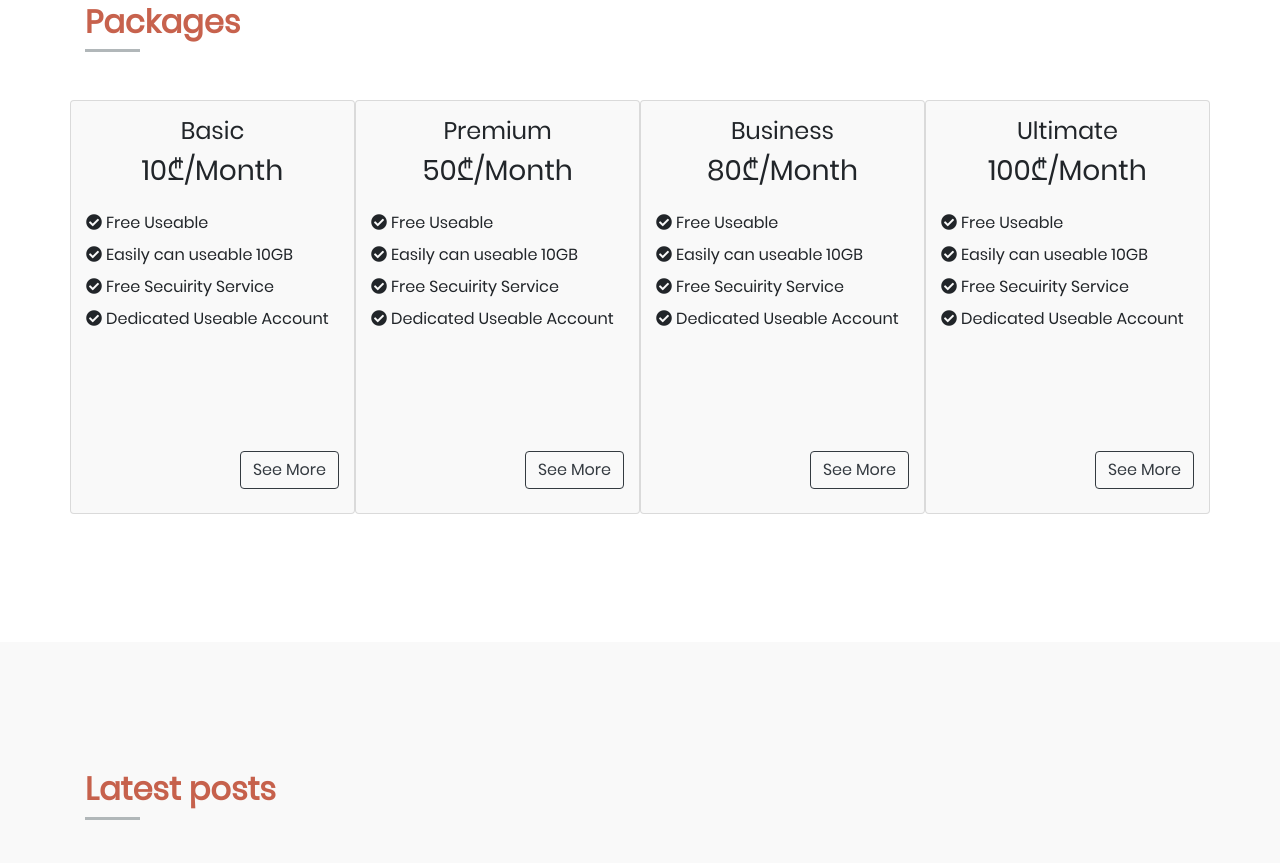
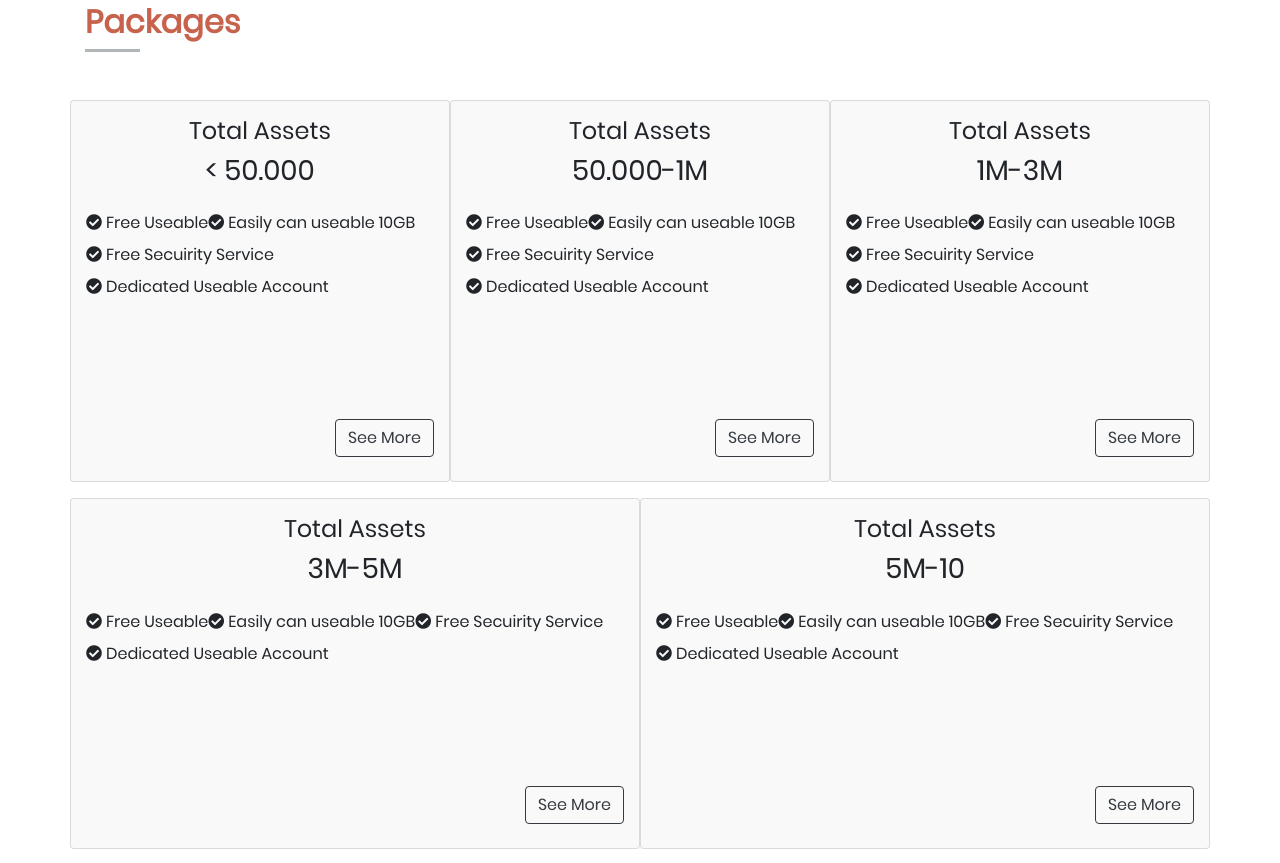
Before and after one commit to DakoMumladze/goifrs.ge, a website: page index.html in a window 1280 px wide. Shown: the part 1184-2047 px from the top of the page. Drawn offline with nearby package versions, Linux system fonts and the light colour scheme.

Commit message:
index.html

```diff
--- a/index.html
+++ b/index.html
@@ -72,11 +72,11 @@
     </section>
     <section class="container services" id="services">
         <h2 class="heading primary-color">Packages</h2>
-        <div class="row">
-            <div class="col-lg-3 card package_box">
+        <div class="row justify-content-around mb-3">
+            <div class="col-lg-4 card package_box">
                 <div class="pricing text-center pt-3 pb-3">
-                    <h4>Basic</h4>
-                    <h3>10₾/Month</h3>
+                    <h4>Total Assets</h4>
+                    <h3> &lt; 50.000</h3>
                 </div>
                 <div class="details pb-3">
                     <ul class="nav">
@@ -102,10 +102,10 @@
                     <a href="#" class="btn btn-outline-dark">See More</a>
                 </div>
             </div>
-            <div class="col-lg-3 card package_box">
+            <div class="col-lg-4 card package_box">
                 <div class="pricing text-center pt-3 pb-3">
-                    <h4>Premium</h4>
-                    <h3>50₾/Month</h3>
+                    <h4>Total Assets</h4>
+                    <h3>50.000-1M</h3>
                 </div>
                 <div class="details pb-3">
                     <ul class="nav">
@@ -131,10 +131,10 @@
                     <a href="#" class="btn btn-outline-dark">See More</a>
                 </div>
             </div>
-            <div class="col-lg-3 package_box card">
+            <div class="col-lg-4 package_box card">
                 <div class="pricing text-center pt-3 pb-3">
-                    <h4>Business</h4>
-                    <h3>80₾/Month</h3>
+                    <h4>Total Assets</h4>
+                    <h3>1M-3M</h3>
                 </div>
                 <div class="details pb-3">
                     <ul class="nav">
@@ -160,10 +160,12 @@
                     <a href="#" class="btn btn-outline-dark">See More</a>
                 </div>
             </div>
-            <div class="col-lg-3 package_box card">
+        </div>
+        <div class="row justify-content-around">
+            <div class="col-lg-6 package_box card">
                 <div class="pricing text-center pt-3 pb-3">
-                    <h4>Ultimate</h4>
-                    <h3>100₾/Month</h3>
+                    <h4>Total Assets</h4>
+                    <h3>3M-5M</h3>
                 </div>
                 <div class="details pb-3">
                     <ul class="nav">
@@ -189,6 +191,39 @@
                     <a href="#" class="btn btn-outline-dark">See More</a>
                 </div>
             </div>
+            <div class="col-lg-6 package_box card">
+                <div class="pricing text-center pt-3 pb-3">
+                    <h4>Total Assets</h4>
+                    <h3>5M-10</h3>
+                </div>
+                <div class="details pb-3">
+                    <ul class="nav">
+                        <li class="nav-item">
+                            <i class="fa fa-check-circle"></i>
+                            Free Useable
+                        </li>
+                        <li class="nav-item">
+                            <i class="fa fa-check-circle"></i>
+                            Easily can useable 10GB
+                        </li>
+                        <li class="nav-item">
+                            <i class="fa fa-check-circle"></i>
+                            Free Secuirity Service
+                        </li>
+                        <li class="nav-item">
+                            <i class="fa fa-check-circle"></i>
+                            Dedicated Useable Account
+                        </li>
+                    </ul>
+                </div>
+                <div class="more pb-4 text-right">
+                    <a href="#" class="btn btn-outline-dark">See More</a>
+                </div>
+            </div>
+        </div>
+        <div class="row justify-content-center">
+        </div>
+
         </div>
     </section>
     <section class="container-fluid news" id="news">
```
